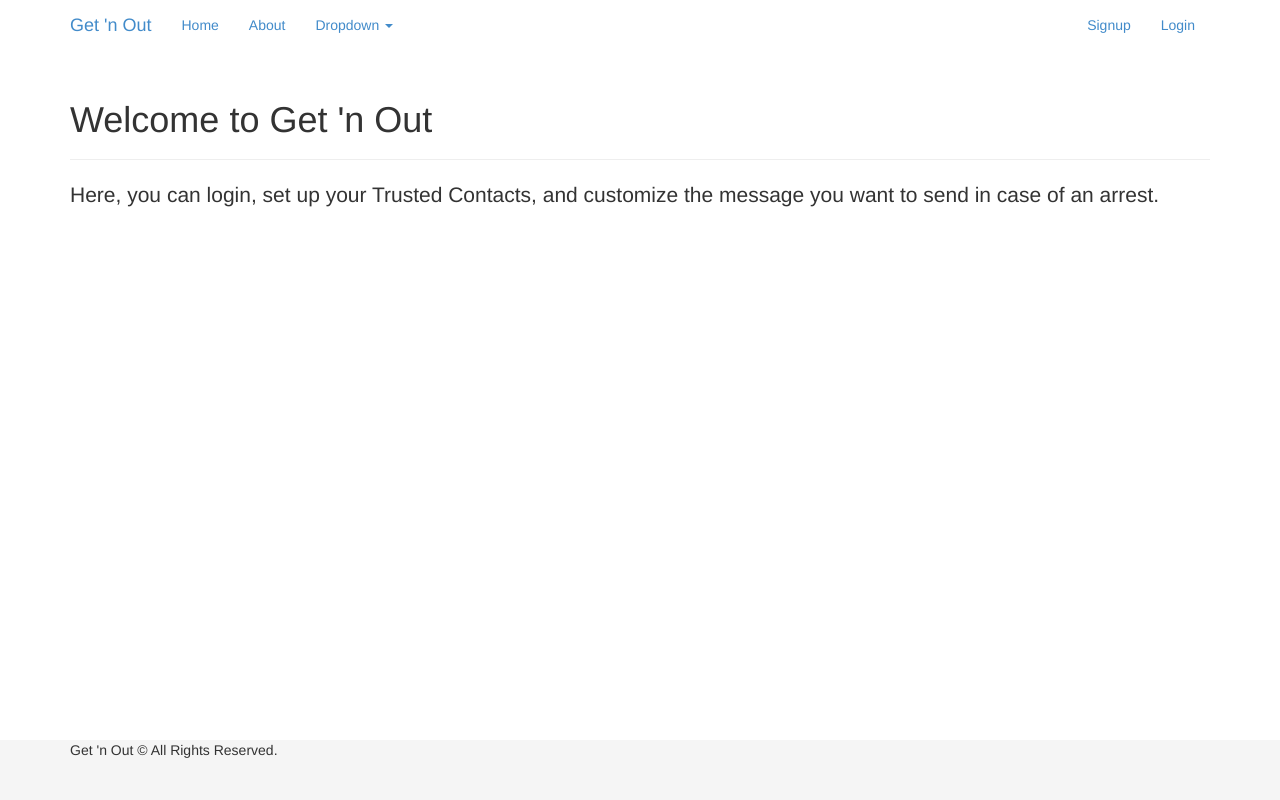
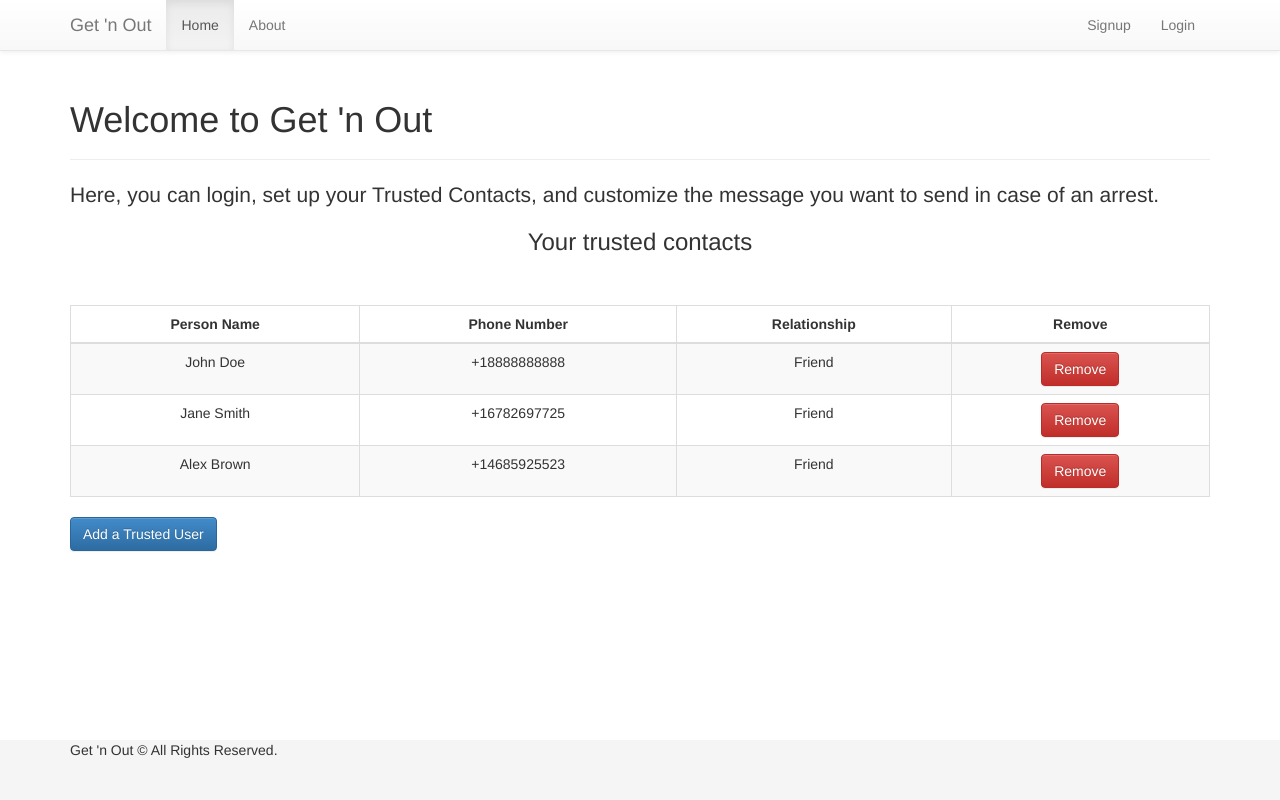
Before and after one commit to getnout/hackathon, a Flask app: page / in a window 1280 px wide. Run offline with Flask 2, Linux system fonts and the light colour scheme; some libraries are stand-ins or nearby versions.

Commit message:
Frontend table created

```diff
--- a/getnout_flask/app.py
+++ b/getnout_flask/app.py
@@ -2,8 +2,8 @@
 # Imports
 #----------------------------------------------------------------------------#
 
-from flask import Flask, render_template, request
-# from flask.ext.sqlalchemy import SQLAlchemy
+from flask import Flask, render_template, request, redirect
+from flask_sqlalchemy import SQLAlchemy
 import logging
 from logging import Formatter, FileHandler
 from forms import *
@@ -24,8 +24,8 @@ def shutdown_session(exception=None):
     db_session.remove()
 '''
 
+'''
 # Login required decorator.
-'''
 def login_required(test):
     @wraps(test)
     def wrap(*args, **kwargs):
@@ -43,12 +43,18 @@ def login_required(test):
 
 @app.route('/')
 def home():
-    return render_template('pages/placeholder.home.html')
+
+    item1 = ['John Doe', '+18888888888', 'Friend']
+    item2 = ['Jane Smith', '+16782697725', 'Friend']
+    item3 = ['Alex Brown', '+14685925523', 'Friend']
+    table = [item1, item2, item3]
+    return render_template('pages/placeholder.home.html', table = table)
 
 
 @app.route('/about')
 def about():
-    return render_template('pages/placeholder.about.html')
+    #return render_template('pages/placeholder.about.html')
+    return redirect('http://getnoutnow.wordpress.com')
 
 
 @app.route('/login')
@@ -73,7 +79,7 @@ def forgot():
 
 @app.errorhandler(500)
 def internal_error(error):
-    #db_session.rollback()
+    db_session.rollback()
     return render_template('errors/500.html'), 500
 
 
--- a/getnout_flask/models.py
+++ b/getnout_flask/models.py
@@ -1,8 +1,8 @@
 from sqlalchemy import create_engine
 from sqlalchemy.orm import scoped_session, sessionmaker
 from sqlalchemy.ext.declarative import declarative_base
-# from sqlalchemy import Column, Integer, String
-# from app import db
+from sqlalchemy import Column, Integer, String
+from app import db
 
 engine = create_engine('sqlite:///database.db', echo=True)
 db_session = scoped_session(sessionmaker(autocommit=False,
@@ -12,7 +12,6 @@ Base = declarative_base()
 Base.query = db_session.query_property()
 
 # Set your classes here.
-
 '''
 class User(Base):
     __tablename__ = 'Users'
--- a/getnout_flask/templates/layouts/main.html
+++ b/getnout_flask/templates/layouts/main.html
@@ -40,7 +40,7 @@
   <div id="wrap">
 
     <!-- Fixed navbar -->
-    <div class="navbar navbar-dark navbar-fixed-top">
+    <div class="navbar navbar-default navbar-fixed-top">
       <div class="container">
         <div class="navbar-header">
           <button type="button" class="navbar-toggle" data-toggle="collapse" data-target=".navbar-collapse">
@@ -54,18 +54,7 @@
           <ul class="nav navbar-nav">
             <li {% if request.endpoint == 'home' %} class="active" {% endif %}><a href="{{ url_for('home') }}">Home</a></li>
             <li {% if request.endpoint == 'about' %} class="active" {% endif %}><a href="{{ url_for('about') }}">About</a></li>
-            <li class="dropdown">
-              <a class="dropdown-toggle" data-toggle="dropdown">Dropdown <b class="caret"></b></a>
-              <ul class="dropdown-menu">
-                <li><a>Action</a></li>
-                <li><a>Another action</a></li>
-                <li><a>Something else here</a></li>
-                <li class="divider"></li>
-                <li class="dropdown-header">Nav header</li>
-                <li><a>Separated link</a></li>
-                <li><a>One more separated link</a></li>
-              </ul>
-            </li>
+
           </ul>
           <ul class="nav navbar-nav pull-right">
             <li><a href="{{ url_for('register') }}">Signup</a></li>
--- a/getnout_flask/templates/pages/placeholder.home.html
+++ b/getnout_flask/templates/pages/placeholder.home.html
@@ -7,4 +7,50 @@
 </div>
 <p class="lead">Here, you can login, set up your Trusted Contacts, and customize the message you want to send in case of an arrest.</p>
 
+
+<!-- Editable table -->
+<div class="card">
+  <h3 class="card-header text-center font-weight-bold text-uppercase py-4">
+    Your trusted contacts
+  </h3>
+  <div class="card-body">
+    <div id="table" class="table-editable">
+      <span class="table-add float-right mb-3 mr-2"
+        ><a href="#!" class="text-success"
+          ><i class="fas fa-plus fa-2x" aria-hidden="true"></i></a
+      ></span>
+      <table class="table table-bordered table-responsive-md table-striped text-center">
+        <thead>
+          <tr>
+            <th class="text-center">Person Name</th>
+            <th class="text-center">Phone Number</th>
+            <th class="text-center">Relationship</th>
+            <th class="text-center">Remove</th>
+          </tr>
+        </thead>
+
+        <tbody>
+          {% for item in table %}
+          <tr>
+            <td class="pt-3-half" contenteditable="true">{{item[0]}}</td>
+            <td class="pt-3-half" contenteditable="true">{{item[1]}}</td>
+            <td class="pt-3-half" contenteditable="true">{{item[2]}}</td>
+
+            <td>
+              <span class="table-remove"
+                ><button type="button" class="btn btn-danger">
+                  Remove
+                </button></span
+              >
+            </td>
+          </tr>
+          {%endfor%}
+        </tbody>
+      </table>
+    </div>
+  </div>
+  <button type="button" class="btn btn-primary">Add a Trusted User</button>
+</div>
+<!-- Editable table -->
+
 {% endblock %}
```
